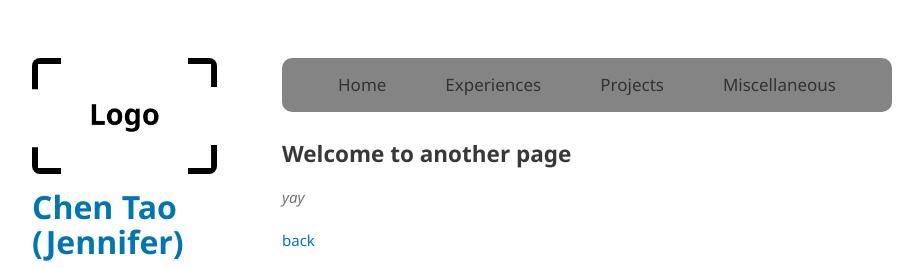
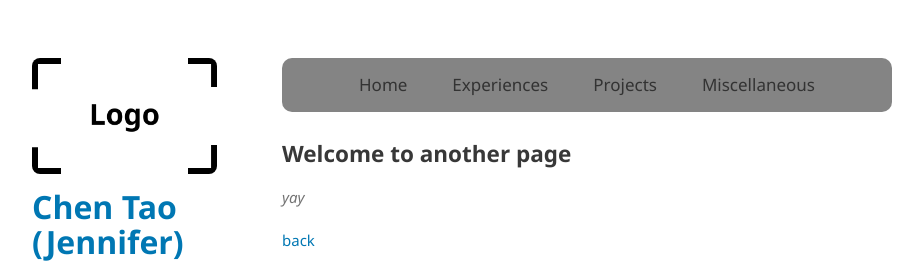
Before and after one commit to TAOC0002/TAOC0002.github.io, a Jekyll site: the page built from another-page.md, in a window 1280 px wide. Shown: the top 268 px of the page, without its empty margins (178-1101 px from the left). Built offline with Jekyll 4.4.1, drawn with Linux system fonts in a browser that asks for light colours; the repository's description, which GitHub fills in, is left out.

Commit message:
Update style.scss

```diff
--- a/assets/css/style.scss
+++ b/assets/css/style.scss
@@ -72,8 +72,8 @@
   background-color: #848484;
   display: flex;
   justify-content: space-between;
-  padding-left: 40px;
-  padding-right: 40px;
+  padding-left: 10%;
+  padding-right: 10%;
   margin-bottom: 30px;
   border-radius: 10px;
 }
```
